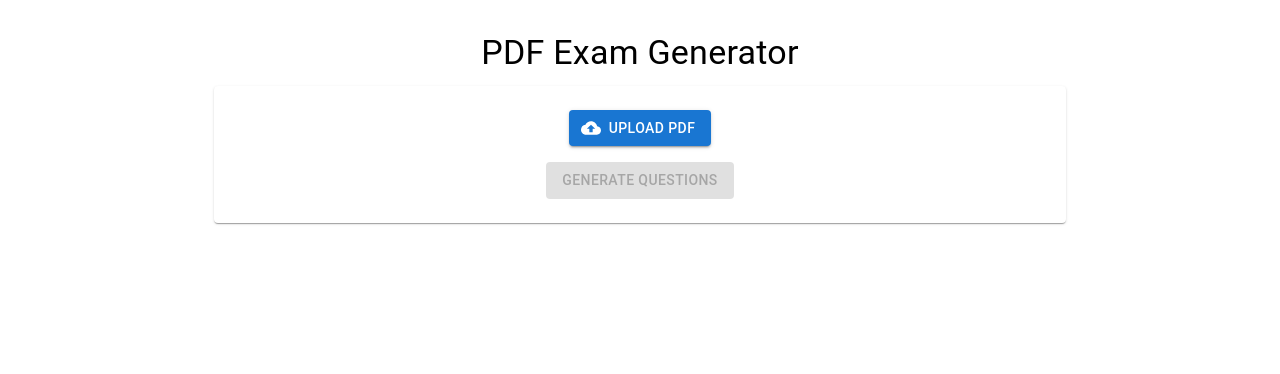
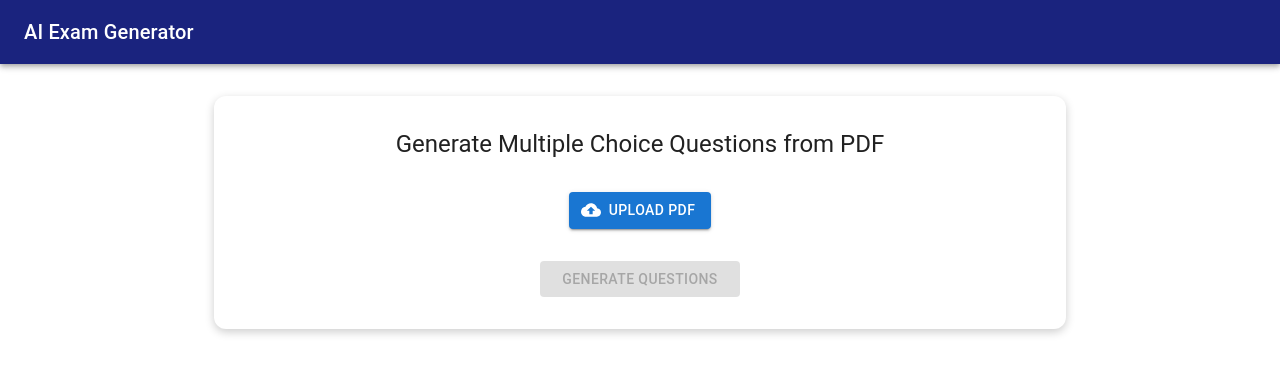
Before and after one commit to Kands221/exam-generator-frontend, a React (Create React App) app: page / in a window 1280 px wide. Shown: the top 374 px of the page. Built offline with nearby package versions, Linux system fonts and the light colour scheme.

Commit message:
improve ui

```diff
--- a/src/App.js
+++ b/src/App.js
@@ -1,18 +1,22 @@
 import React, { useState } from 'react';
 import {
+  Box,
   Container,
   Paper,
   Typography,
   Button,
-  Box,
   CircularProgress,
   List,
   ListItem,
   ListItemText,
-  Radio,
+  FormControl,
   RadioGroup,
   FormControlLabel,
-  Alert
+  Radio,
+  Snackbar,
+  Alert,
+  AppBar,
+  Toolbar,
 } from '@mui/material';
 import { styled } from '@mui/material/styles';
 import CloudUploadIcon from '@mui/icons-material/CloudUpload';
@@ -30,12 +34,22 @@ const VisuallyHiddenInput = styled('input')`
   width: 1px;
 `;
 
+const StyledPaper = styled(Paper)(({ theme }) => ({
+  padding: theme.spacing(4),
+  marginTop: theme.spacing(4),
+  marginBottom: theme.spacing(4),
+  borderRadius: '12px',
+  boxShadow: '0 3px 10px rgba(0, 0, 0, 0.2)',
+}));
+
 function App() {
   const [file, setFile] = useState(null);
+  const [questions, setQuestions] = useState([]);
   const [loading, setLoading] = useState(false);
-  const [questions, setQuestions] = useState([]);
   const [error, setError] = useState('');
   const [selectedAnswers, setSelectedAnswers] = useState({});
+  const [score, setScore] = useState(null);
+  const [showScore, setShowScore] = useState(false);
 
   const handleFileChange = (event) => {
     const selectedFile = event.target.files[0];
@@ -43,8 +57,8 @@ function App() {
       setFile(selectedFile);
       setError('');
     } else {
-      setError('Please select a PDF file');
       setFile(null);
+      setError('Please select a valid PDF file');
     }
   };
 
@@ -55,113 +69,156 @@ function App() {
     }
 
     setLoading(true);
-    setError('');
+    setQuestions([]);
+    setScore(null);
+    setShowScore(false);
 
     const formData = new FormData();
     formData.append('file', file);
 
-    const API_URL = process.env.REACT_APP_API_URL || 'http://localhost:5000';
-
     try {
-      const response = await axios.post(`${API_URL}/upload`, formData, {
+      const response = await axios.post(process.env.REACT_APP_API_URL + '/upload', formData, {
         headers: {
           'Content-Type': 'multipart/form-data',
         },
       });
-
-      // The questions are now already in JSON format, no need to parse
       setQuestions(response.data.questions);
     } catch (err) {
-      setError(err.response?.data?.error || 'An error occurred while processing your file');
+      setError('Error generating questions. Please try again.');
+      console.error('Error:', err);
     } finally {
       setLoading(false);
     }
   };
 
-  const handleAnswerChange = (questionIndex, value) => {
+  const handleAnswerChange = (questionIndex, answer) => {
     setSelectedAnswers(prev => ({
       ...prev,
-      [questionIndex]: value
+      [questionIndex]: answer
     }));
   };
 
+  const calculateScore = () => {
+    let correctAnswers = 0;
+    questions.forEach((question, index) => {
+      if (selectedAnswers[index] === question.correct_answer) {
+        correctAnswers++;
+      }
+    });
+    setScore((correctAnswers / questions.length) * 100);
+    setShowScore(true);
+  };
+
   return (
+    <Box sx={{ flexGrow: 1 }}>
+      <AppBar position="static" sx={{ backgroundColor: '#1a237e' }}>
+        <Toolbar>
+          <Typography variant="h6" component="div" sx={{ flexGrow: 1 }}>
+            AI Exam Generator
+          </Typography>
+        </Toolbar>
+      </AppBar>
+
       <Container maxWidth="md">
-      <Box sx={{ my: 4 }}>
-        <Typography variant="h4" component="h1" gutterBottom align="center">
-          PDF Exam Generator
+        <StyledPaper elevation={3}>
+          <Typography variant="h5" gutterBottom align="center" sx={{ mb: 4 }}>
+            Generate Multiple Choice Questions from PDF
           </Typography>
 
-        <Paper sx={{ p: 3, mb: 3 }}>
           <Box sx={{ display: 'flex', flexDirection: 'column', alignItems: 'center', gap: 2 }}>
             <Button
               component="label"
               variant="contained"
               startIcon={<CloudUploadIcon />}
+              sx={{ mb: 2 }}
             >
               Upload PDF
               <VisuallyHiddenInput type="file" onChange={handleFileChange} accept=".pdf" />
             </Button>
+
             {file && (
-              <Typography variant="body2" color="text.secondary">
+              <Typography variant="body2" color="textSecondary">
                 Selected file: {file.name}
               </Typography>
             )}
+
             <Button
               variant="contained"
-              color="primary"
               onClick={handleSubmit}
               disabled={!file || loading}
+              sx={{ minWidth: 200 }}
             >
-              Generate Questions
+              {loading ? <CircularProgress size={24} /> : 'Generate Questions'}
             </Button>
           </Box>
-        </Paper>
-
-        {error && (
-          <Alert severity="error" sx={{ mb: 3 }}>
-            {error}
-          </Alert>
-        )}
-
-        {loading && (
-          <Box sx={{ display: 'flex', justifyContent: 'center', my: 4 }}>
-            <CircularProgress />
-          </Box>
-        )}
+        </StyledPaper>
 
         {questions.length > 0 && (
-          <Paper sx={{ p: 3 }}>
-            <Typography variant="h5" gutterBottom>
-              Generated Questions
+          <StyledPaper elevation={3}>
+            <Typography variant="h6" gutterBottom>
+              Questions
             </Typography>
             <List>
-              {questions.map((q, index) => (
-                <ListItem key={index} sx={{ flexDirection: 'column', alignItems: 'flex-start' }}>
+              {questions.map((question, index) => (
+                <ListItem key={index} sx={{ flexDirection: 'column', alignItems: 'flex-start', mb: 3 }}>
                   <ListItemText
-                    primary={`${index + 1}. ${q.question}`}
-                    sx={{ mb: 1 }}
+                    primary={`${index + 1}. ${question.question}`}
+                    sx={{ mb: 2 }}
                   />
+                  <FormControl component="fieldset">
                     <RadioGroup
                       value={selectedAnswers[index] || ''}
                       onChange={(e) => handleAnswerChange(index, e.target.value)}
                     >
-                    {q.options.map((option, optIndex) => (
+                      {question.options.map((option, optIndex) => (
                         <FormControlLabel
                           key={optIndex}
-                        value={option.charAt(0)}
+                          value={option.split(') ')[0]}
                           control={<Radio />}
                           label={option}
                         />
                       ))}
                     </RadioGroup>
+                  </FormControl>
                 </ListItem>
               ))}
             </List>
-          </Paper>
+            <Box sx={{ display: 'flex', justifyContent: 'center', mt: 3 }}>
+              <Button
+                variant="contained"
+                color="primary"
+                onClick={calculateScore}
+                disabled={Object.keys(selectedAnswers).length !== questions.length}
+              >
+                Submit Answers
+              </Button>
+            </Box>
+          </StyledPaper>
         )}
+
+        {showScore && (
+          <StyledPaper elevation={3}>
+            <Typography variant="h6" align="center" gutterBottom>
+              Your Score
+            </Typography>
+            <Typography variant="h4" align="center" color="primary">
+              {score.toFixed(1)}%
+            </Typography>
+          </StyledPaper>
+        )}
+
+        <Snackbar
+          open={!!error}
+          autoHideDuration={6000}
+          onClose={() => setError('')}
+          anchorOrigin={{ vertical: 'bottom', horizontal: 'center' }}
+        >
+          <Alert onClose={() => setError('')} severity="error" sx={{ width: '100%' }}>
+            {error}
+          </Alert>
+        </Snackbar>
+      </Container>
     </Box>
-    </Container>
   );
 }
 
```
Lines whose indentation alone changed are shown as unchanged.
